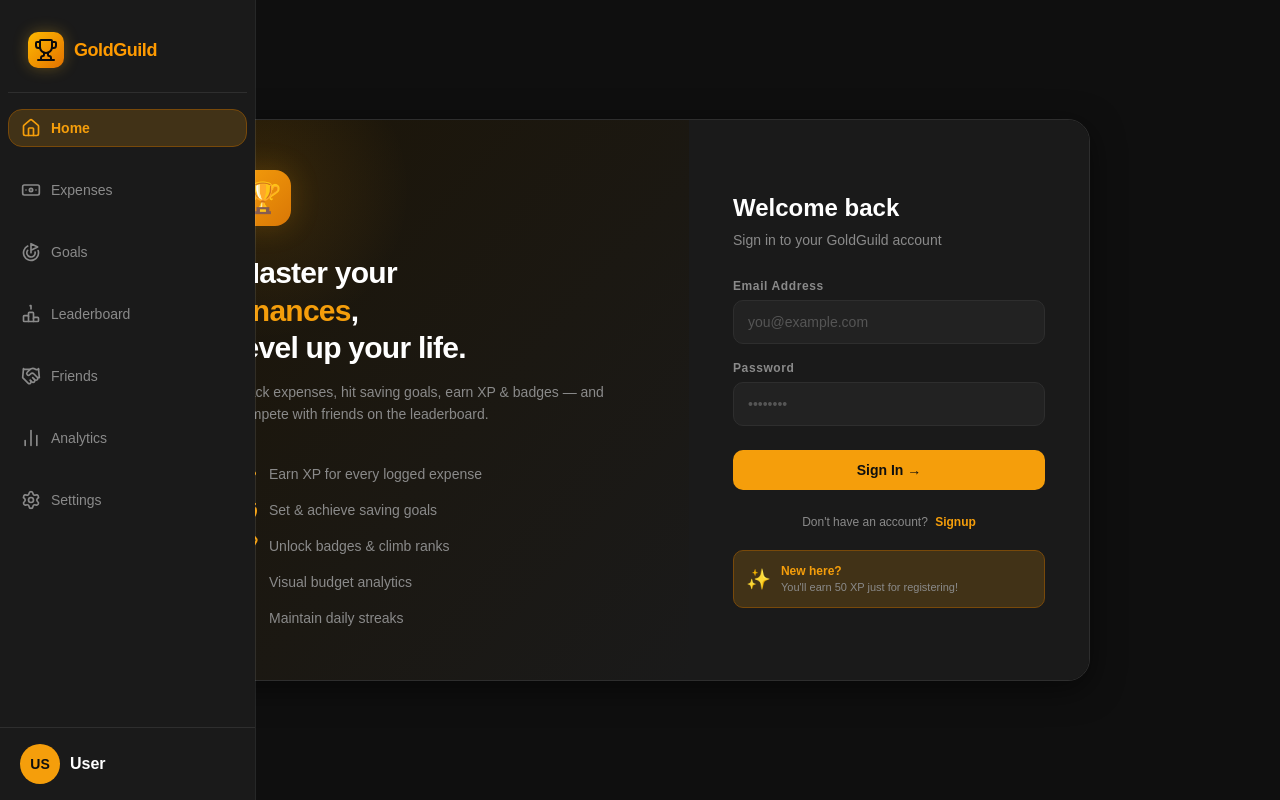
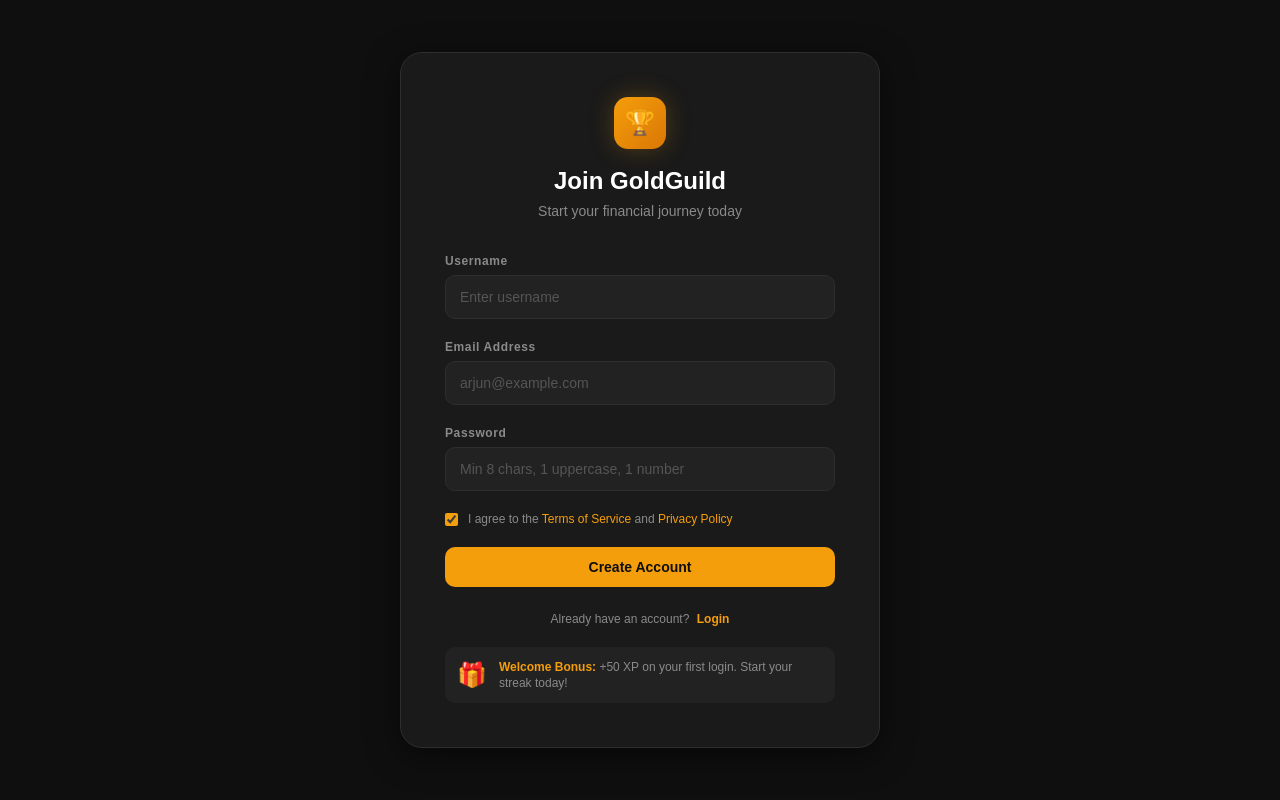
Before and after one commit to AKB9988/GoldGuild, a React (Vite) app in the folder Frontend/GoldGuild_Frontend/: page / in a window 1280 px wide. Both pictures are taken after a click on the element "Signup". Shown: the top 800 px of the page. Built offline with nearby package versions, Linux system fonts and the light colour scheme; no server answers.

Commit message:
feat(ui): add state-driven auth routing, sidebar logout, and dynamic layout

```diff
--- a/Frontend/GoldGuild_Frontend/src/App.jsx
+++ b/Frontend/GoldGuild_Frontend/src/App.jsx
@@ -1,5 +1,5 @@
-import { SidebarProvider, SidebarInset, SidebarTrigger } from "@/components/ui/sidebar"
-import {useState} from "react";
+import { SidebarProvider, SidebarInset } from "@/components/ui/sidebar"
+import { useState } from "react";
 
 import HomePage from "./pages/HomePage.jsx"
 import AppSidebar from "@/components/AppSidebar.jsx";
@@ -10,45 +10,65 @@ import Friends from "@/pages/Friends.jsx";
 import Leaderboard from "@/pages/Leaderboard.jsx";
 import Settings from "@/pages/Settings.jsx";
 import Login from "@/pages/Login.jsx";
-import {QueryClient, QueryClientProvider} from "@tanstack/react-query";
+import { QueryClient, QueryClientProvider } from "@tanstack/react-query";
 import Register from "@/pages/Register.jsx";
-import AddExpense from "@/components/AddExpense.jsx";
 
 const queryClient = new QueryClient();
+
 export default function App() {
-    const [activeNav,setActiveNav]= useState("Home")
+    const [authScreen, setAuthScreen] = useState(() =>
+        localStorage.getItem("token") ? "app" : "login"
+    );
+    const [activeNav, setActiveNav] = useState("Home");
+
+    const handleLogout = () => {
+        localStorage.removeItem("token");
+        localStorage.removeItem("username");
+        setAuthScreen("login");
+    };
 
     return (
-        <>
         <QueryClientProvider client={queryClient}>
-            <Login/>
-            <Register/>
+            {authScreen === "login" && (
+                <Login
+                    onLoginSuccess={() => setAuthScreen("app")}
+                    onNavigateToRegister={() => setAuthScreen("register")}
+                />
+            )}
 
-            {/*<AddExpense/>*/}
+            {authScreen === "register" && (
+                <Register
+                    onNavigateToLogin={() => setAuthScreen("login")}
+                />
+            )}
 
-            <SidebarProvider>
+            {authScreen === "app" && (
+                <SidebarProvider>
+                    <AppSidebar
+                        activeNav={activeNav}
+                        setActiveNav={setActiveNav}
+                        onLogout={handleLogout}
+                    />
+                    <SidebarInset className="bg-surface-bg min-h-screen flex flex-col">
+                        {/* Main Content View */}
+                        <main className="p-6 flex-1">
+                            {activeNav === "Home" && <HomePage setActiveNav={setActiveNav} />}
+                            {activeNav === "Expenses" && <Expenses />}
+                            {activeNav === "Goals" && <Goals />}
+                            {activeNav === "Analytics" && <Analytics />}
+                            {activeNav === "Friends" && <Friends />}
+                            {activeNav === "Settings" && <Settings />}
+                            {activeNav === "Leaderboard" && <Leaderboard />}
+                        </main>
 
-                <AppSidebar activeNav={activeNav} setActiveNav={setActiveNav}/>
-                <SidebarInset className="bg-surface-bg min-h-screen">
-                    <div>
-                        <SidebarTrigger className="-ml-1 text-slate-600 hover:bg-slate-100" />
-                    </div>
-
-
-                    <main className="p-6">
-                        {activeNav==="Home" && <HomePage setActiveNav={setActiveNav}/>}
-                        {activeNav==="Expenses" && <Expenses/>}
-                        {activeNav==="Goals" && <Goals/>}
-                        {activeNav==="Analytics" && <Analytics/>}
-                        {activeNav==="Friends" && <Friends/>}
-                        {activeNav==="Settings" && <Settings/>}
-                        {activeNav==="Leaderboard" && <Leaderboard/>}
-                    </main>
-
-                </SidebarInset>
-            </SidebarProvider>
+                        {/* App Footer */}
+                        <footer className="mt-auto border-t border-border-custom/40 py-6 px-6 text-center text-xs text-[#8A8A8A] bg-surface-bg">
+                            <p className="font-semibold text-gold/90 text-sm mb-1">GoldGuild — Master Your Financial Future 🏆</p>
+                            <p>Empowering you to save smarter, track expenditures, and level up your financial freedom every single day.</p>
+                        </footer>
+                    </SidebarInset>
+                </SidebarProvider>
+            )}
         </QueryClientProvider>
-            </>
-
-    )
+    );
 }
--- a/Frontend/GoldGuild_Frontend/src/components/AppSidebar.jsx
+++ b/Frontend/GoldGuild_Frontend/src/components/AppSidebar.jsx
@@ -1,14 +1,15 @@
-import {Banknote, Goal, Home, Podium, Handshake, ChartNoAxesColumn, Settings, Trophy} from "lucide-react";
+import {Banknote, Goal, Home, Podium, Handshake, ChartNoAxesColumn, Settings, Trophy, LogOut} from "lucide-react";
 import {
     Sidebar,
     SidebarContent,
     SidebarFooter,
     SidebarGroup,
     SidebarHeader,
+    SidebarTrigger,
     useSidebar,
 } from "@/components/ui/sidebar"
 
-export default function AppSidebar({activeNav, setActiveNav}){
+export default function AppSidebar({activeNav, setActiveNav, onLogout}){
     const { state } = useSidebar();
 
     const NAV_ICONS=[
@@ -25,10 +26,13 @@ export default function AppSidebar({activeNav, setActiveNav}){
     return(
         <>
             <Sidebar className="dark" collapsible="icon">
-                <SidebarHeader className="bg-surface-card">
-                    <div className={`flex items-center bg-transparent border-b border-border-custom transition-all duration-200 ${state === "collapsed" ? "justify-center p-4" : "gap-2.5 px-5 py-6"}`}>
-                        <div className="w-9 h-9 bg-gradient-to-br from-amber-400 to-amber-600 rounded-[10px] flex items-center justify-center text-lg shadow-[0_0_15px_rgba(251,191,36,0.3)] flex-shrink-0"><Trophy /></div>
-                        {state !== "collapsed" && <span className="text-lg font-extrabold text-amber-500 tracking-tight">GoldGuild</span>}
+                <SidebarHeader className="bg-surface-card border-b border-border-custom p-0">
+                    <div className={`flex items-center justify-between transition-all duration-200 ${state === "collapsed" ? "flex-col gap-3 p-3" : "px-4 py-4"}`}>
+                        <div className="flex items-center gap-2.5 min-w-0">
+                            <div className="w-9 h-9 bg-gradient-to-br from-amber-400 to-amber-600 rounded-[10px] flex items-center justify-center text-lg shadow-[0_0_15px_rgba(251,191,36,0.3)] flex-shrink-0"><Trophy /></div>
+                            {state !== "collapsed" && <span className="text-lg font-extrabold text-amber-500 tracking-tight">GoldGuild</span>}
+                        </div>
+                        <SidebarTrigger className="text-[#8A8A8A] hover:text-gold hover:bg-surface-2 p-1.5 rounded-lg transition-colors cursor-pointer flex-shrink-0" />
                     </div>
                 </SidebarHeader>
 
@@ -49,11 +53,20 @@ export default function AppSidebar({activeNav, setActiveNav}){
                 </SidebarContent>
 
                 <SidebarFooter className="bg-surface-card p-0 border-t border-border-custom">
-                    <div className={`flex items-center transition-all duration-200 ${state === "collapsed" ? "justify-center px-0 py-4" : "gap-2.5 px-5 py-4"} font-semibold text-white`}>
-                        <div className="rounded-full h-10 w-10 flex items-center justify-center bg-gold text-sm text-[#0F0F0F] font-bold flex-shrink-0">
-                            {username.slice(0,2).toUpperCase()}
+                    <div className={`flex items-center justify-between transition-all duration-200 ${state === "collapsed" ? "flex-col gap-2 p-3" : "px-4 py-3.5"} font-semibold text-white`}>
+                        <div className="flex items-center gap-2.5 min-w-0">
+                            <div className="rounded-full h-9 w-9 flex items-center justify-center bg-gold text-xs text-[#0F0F0F] font-bold flex-shrink-0">
+                                {username.slice(0,2).toUpperCase()}
+                            </div>
+                            {state !== "collapsed" && <span className="truncate text-sm text-zinc-200">{username}</span>}
                         </div>
-                        {state !== "collapsed" && <span className="truncate">{username}</span>}
+                        <button
+                            onClick={onLogout}
+                            title="Log Out"
+                            className="p-2 text-[#8A8A8A] hover:text-red-400 hover:bg-red-500/10 rounded-lg transition-colors cursor-pointer flex items-center justify-center flex-shrink-0"
+                        >
+                            <LogOut size={18} />
+                        </button>
                     </div>
                 </SidebarFooter>
             </Sidebar>
--- a/Frontend/GoldGuild_Frontend/src/pages/Login.jsx
+++ b/Frontend/GoldGuild_Frontend/src/pages/Login.jsx
@@ -5,7 +5,7 @@ import {ChartNoAxesColumn, Flame, Goal, Medal, Zap} from "lucide-react";
 import HomePage from "@/pages/HomePage.jsx";
 
 
-export default function Login() {
+export default function Login({ onLoginSuccess, onNavigateToRegister }) {
     const [email, setEmail] = useState('');
     const [password, setPassword] = useState('');
 
@@ -18,10 +18,9 @@ export default function Login() {
             if (data.token) {
                 localStorage.setItem('token', data.token);
                 localStorage.setItem('username', data.username);
-                alert("Login successful, token saved.");
-                <HomePage/>
                 setEmail('');
                 setPassword('');
+                if (onLoginSuccess) onLoginSuccess();
             }
             else
                 alert("Login successful but token not saved check backend");
@@ -114,7 +113,7 @@ export default function Login() {
                     </form>
 
                     <div className="text-center text-xs text-[#8A8A8A] mt-6">
-                        Don't have an account? <span className="text-gold font-semibold hover:underline ml-1 cursor-pointer">Signup</span>
+                        Don't have an account? <span onClick={onNavigateToRegister} className="text-gold font-semibold hover:underline ml-1 cursor-pointer">Signup</span>
                     </div>
 
                     <div className="mt-5 bg-gold-glow border border-gold-dim rounded-lg p-3 flex items-center gap-2.5">
--- a/Frontend/GoldGuild_Frontend/src/pages/Register.jsx
+++ b/Frontend/GoldGuild_Frontend/src/pages/Register.jsx
@@ -2,7 +2,7 @@ import { useState } from "react";
 import { useMutation } from "@tanstack/react-query";
 import api from "../services/api.js";
 
-export default function Register() {
+export default function Register({ onNavigateToLogin }) {
     const [username, setUsername] = useState("");
     const [email, setEmail] = useState("");
     const [password, setPassword] = useState("");
@@ -13,10 +13,11 @@ export default function Register() {
             return response.data;
         },
         onSuccess: (data) => {
-            alert("Registration successful, now login ");
+            alert("Registration successful, please sign in.");
             setEmail('');
             setPassword('');
             setUsername('');
+            if (onNavigateToLogin) onNavigateToLogin();
         },
         onError: (error) => {
             alert("Error: " + (error?.response?.data?.message || error?.message || "Something went wrong"));
@@ -107,7 +108,7 @@ export default function Register() {
                 </div>
 
                 <div className="text-center text-xs text-[#8A8A8A] mt-6">
-                    Already have an account? <span className="text-gold font-semibold hover:underline ml-1 cursor-pointer">Login</span>
+                    Already have an account? <span onClick={onNavigateToLogin} className="text-gold font-semibold hover:underline ml-1 cursor-pointer">Login</span>
                 </div>
 
                 <div className="mt-5 bg-surface-2 rounded-lg p-3 flex gap-3 items-center">
```
